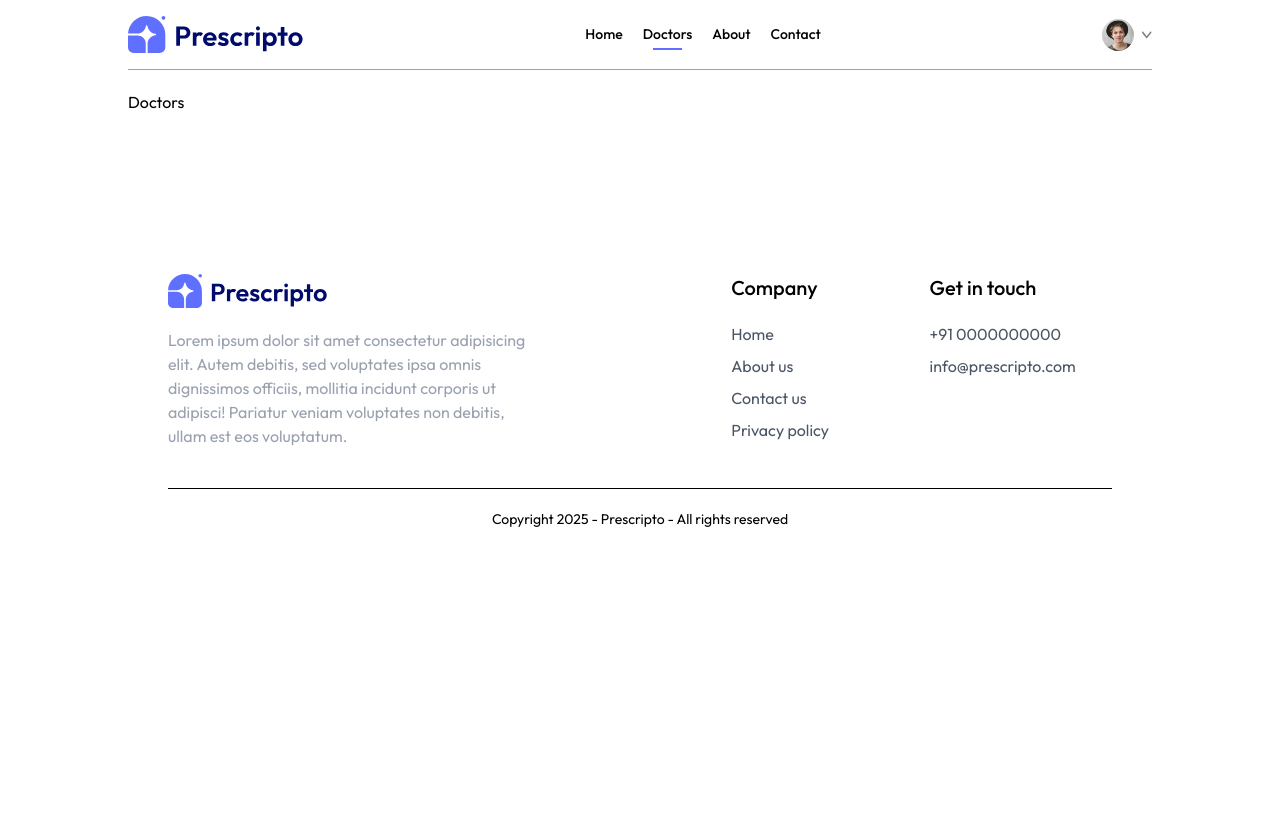
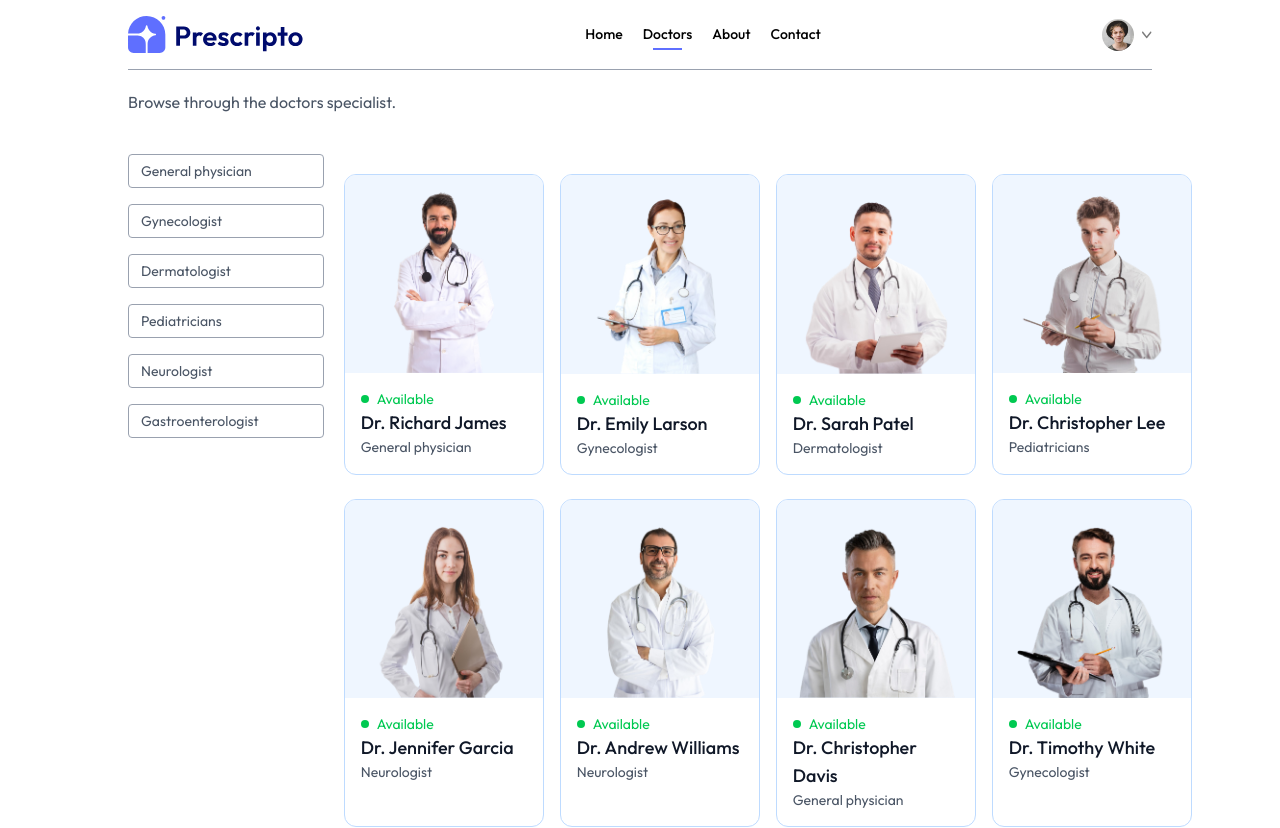
Before and after one commit to maquejp/temp_prescripto, a React (Vite) app in the folder frontend/: page /doctors in a window 1280 px wide. Shown: the top 828 px of the page. Before the commit the page ends 800 px from the top, so only its background shows below. Built offline with nearby package versions, Linux system fonts and the light colour scheme.

Commit message:
feature: doctors: list with filter per speciality

```diff
--- a/frontend/src/App.jsx
+++ b/frontend/src/App.jsx
@@ -20,7 +20,7 @@ const App = () => {
         <Route path="/about" element={<About />} />
         <Route path="/contact" element={<Contact />} />
         <Route path="/doctors" element={<Doctors />} />
-        <Route path="/doctors/:speciality" element={<Doctors />} />
+        <Route path="/doctors/:specialityParam" element={<Doctors />} />
         <Route path="/my-profile" element={<MyProfile />} />
         <Route path="/my-appointments" element={<MyAppointments />} />
         <Route path="/appointment/:docId" element={<Appointment />} />
--- /dev/null
+++ b/frontend/src/components/DoctorCard.jsx
@@ -0,0 +1,29 @@
+import { useNavigate } from "react-router-dom";
+
+const DoctorCard = (doctor) => {
+  const navigate = useNavigate();
+  return (
+    <div
+      className="border border-blue-200 rounded-xl overflow-hidden cursor-pointer hover:translate-y-[-10px] transition-all duration-500"
+      onClick={() => navigate(`/appointment/${doctor.doctor._id}`)}
+    >
+      <img
+        className="bg-blue-50"
+        src={doctor.doctor.image}
+        alt={doctor.doctor.name}
+      />
+      <div className="p-4">
+        <div className="flex items-center gap-2 text-sm text-center text-green-500">
+          <p className="w-2 h-2 bg-green-500 rounded-full"></p>
+          <p>Available</p>
+        </div>
+        <p className="text-gray-900 text-lg font-medium">
+          {doctor.doctor.name}
+        </p>
+        <p className="text-gray-600 text-sm">{doctor.doctor.speciality}</p>
+      </div>
+    </div>
+  );
+};
+
+export default DoctorCard;
--- a/frontend/src/components/TopDoctors.jsx
+++ b/frontend/src/components/TopDoctors.jsx
@@ -1,6 +1,7 @@
 import { useContext } from "react";
 import { useNavigate } from "react-router-dom";
 import { AppContext } from "../context/AppContext";
+import DoctorCard from "./DoctorCard";
 
 const TopDoctors = () => {
   const navigate = useNavigate();
@@ -14,21 +15,7 @@ const TopDoctors = () => {
       <div className="w-full grid grid-cols-[repeat(auto-fit,minmax(200px,1fr))] max-w-[1000px] gap-4 pt-5 gap-y-6 px-3 sm:px-0">
         {/* Doctor Card */}
         {doctors.slice(0, 10).map((doctor, index) => (
-          <div
-            className="border border-blue-200 rounded-xl overflow-hidden cursor-pointer hover:translate-y-[-10px] transition-all duration-500"
-            key={index}
-            onClick={() => navigate(`/appointment/${doctor._id}`)}
-          >
-            <img className="bg-blue-50" src={doctor.image} alt={doctor.name} />
-            <div className="p-4">
-              <div className="flex items-center gap-2 text-sm text-center text-green-500">
-                <p className="w-2 h-2 bg-green-500 rounded-full"></p>
-                <p>Available</p>
-              </div>
-              <p className="text-gray-900 text-lg font-medium">{doctor.name}</p>
-              <p className="text-gray-600 text-sm">{doctor.speciality}</p>
-            </div>
-          </div>
+          <DoctorCard doctor={doctor} index={index} key={index} />
         ))}
       </div>
       <button
--- a/frontend/src/context/AppContext.jsx
+++ b/frontend/src/context/AppContext.jsx
@@ -1,5 +1,5 @@
 import { createContext } from "react";
-import { doctors } from "../assets/assets";
+import { doctors, specialityData } from "../assets/assets";
 import PropTypes from "prop-types";
 
 export const AppContext = createContext();
@@ -7,6 +7,7 @@ export const AppContext = createContext();
 const AppContextProvider = (props) => {
   const value = {
     doctors,
+    specialityData,
   };
 
   return (
--- a/frontend/src/pages/Doctors.jsx
+++ b/frontend/src/pages/Doctors.jsx
@@ -1,7 +1,53 @@
-import React from "react";
+import { useContext, useState, useEffect } from "react";
+import { AppContext } from "../context/AppContext";
+import { useParams, useNavigate } from "react-router-dom";
+import DoctorCard from "../components/DoctorCard";
 
 const Doctors = () => {
-  return <div>Doctors</div>;
+  const { doctors, specialityData } = useContext(AppContext);
+  const { specialityParam } = useParams();
+  const [filterDoc, setFilterDoc] = useState([]);
+  const navigate = useNavigate();
+
+  const applyFilter = () => {
+    if (specialityParam) {
+      setFilterDoc(doctors.filter((doc) => doc.speciality === specialityParam));
+    } else {
+      setFilterDoc(doctors);
+    }
+  };
+
+  useEffect(() => {
+    applyFilter();
+  }, [doctors, specialityParam]);
+
+  return (
+    <div className="">
+      <p className="text-gray-600">Browse through the doctors specialist.</p>
+      <div className="flex flex-col sm:flex-row items-start gap-5 mt-10">
+        <div className="flex flex-col gap-4 text-sm text-gray-600">
+          {specialityData.map((speciality, index) => {
+            return (
+              <p
+                className={`w-[94vw] sm:w-auto cursor-pointer pl-3 py-1.5 pr-16 border border-gray-400 rounded transition-all duration-300 hover:bg-gray-100 ${
+                  specialityParam === speciality.speciality ? "bg-gray-100" : ""
+                }`}
+                key={index}
+                onClick={() => navigate(`/doctors/${speciality.speciality}`)}
+              >
+                {speciality.speciality}
+              </p>
+            );
+          })}
+        </div>
+        <div className="w-full grid grid-cols-[repeat(auto-fit,minmax(200px,1fr))] max-w-[1000px] gap-4 pt-5 gap-y-6 px-3 sm:px-0">
+          {filterDoc.map((doctor, index) => {
+            return <DoctorCard doctor={doctor} index={index} key={index} />;
+          })}
+        </div>
+      </div>
+    </div>
+  );
 };
 
 export default Doctors;
```
